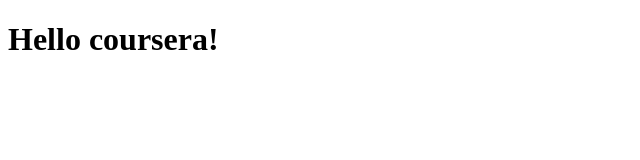
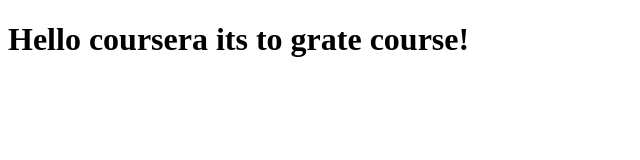
Before and after one commit to viviiAna/coursera-test, a plain HTML site: page site/index.html in a window 1280 px wide. Shown: the whole page, without its empty margins (0-640 px from the left). Drawn offline with Linux system fonts and the light colour scheme.

Commit message:
Small addition to our page content.

```diff
--- a/site/index.html
+++ b/site/index.html
@@ -1,9 +1,9 @@
 <!DOCTYPE html>
 <html>
 <head>
-	<title>hello coursera!</title>
+	<title>hello coursera !</title>
 </head>
 <body>
-<h1>Hello coursera!</h1>
+<h1>Hello coursera its to grate course!</h1>
 </body>
 </html>
```
